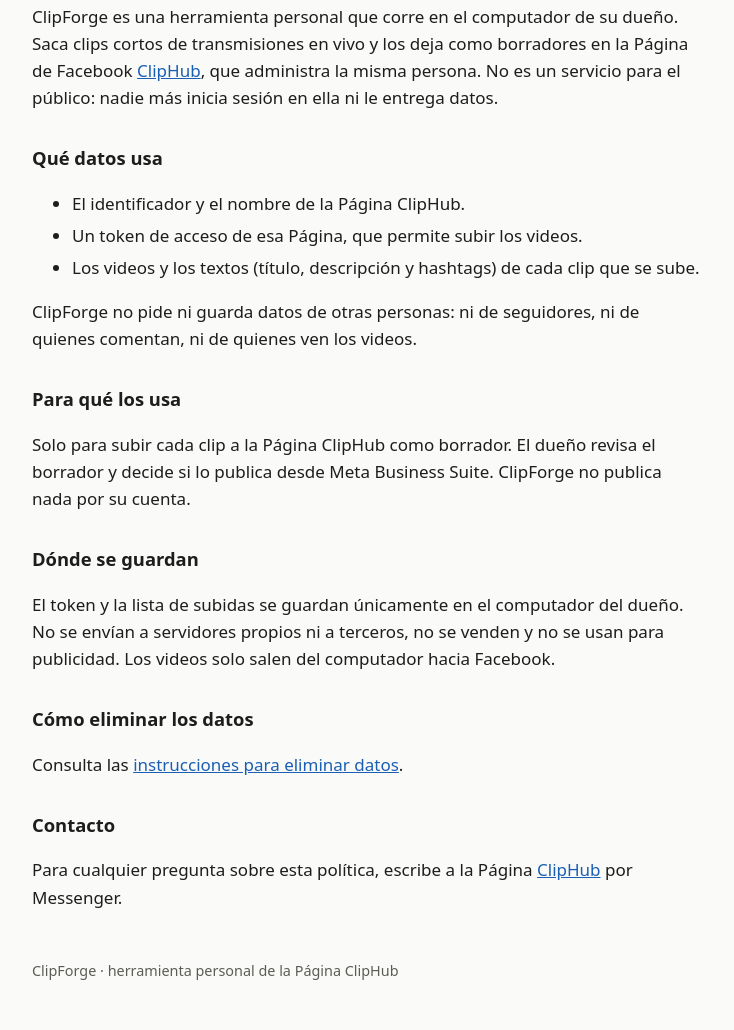
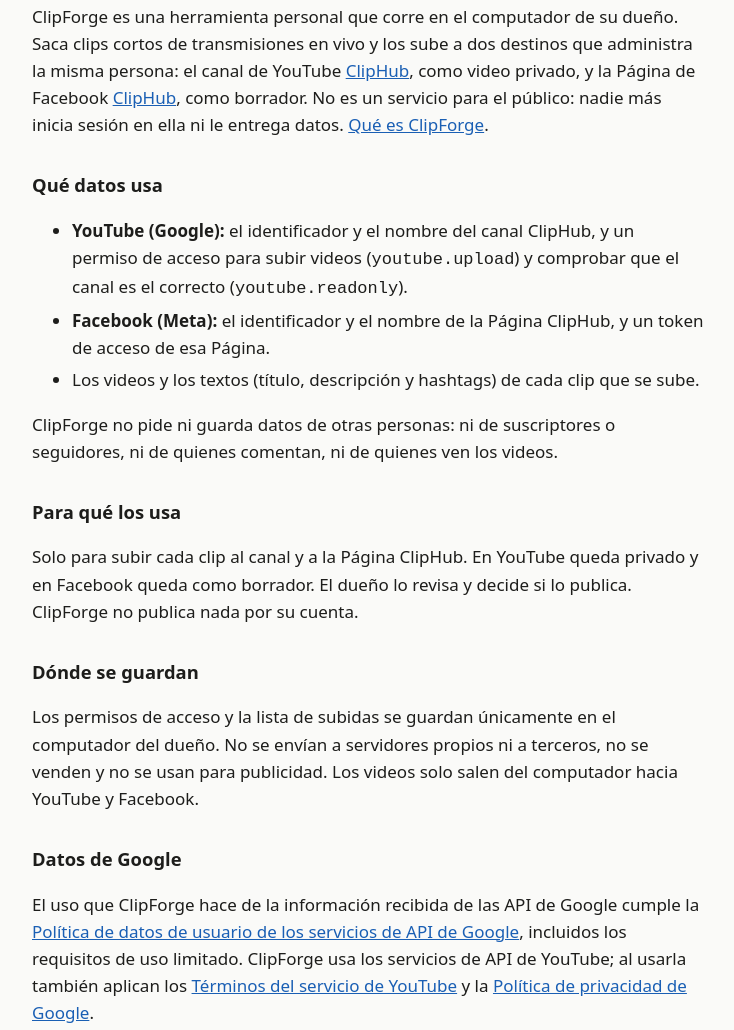
Before and after one commit to Gxxrazn21/clipforge-legal, a plain HTML site: page index.html in a window 1280 px wide. Shown: the part 128-1158 px from the top of the page, without its empty margins (272-1006 px from the left). Drawn offline with Linux system fonts and the light colour scheme.

Commit message:
Incluir YouTube en la política y agregar página principal
Co-Authored-By: Claude Opus 5.5 <noreply@anthropic.com>

```diff
--- a/index.html
+++ b/index.html
@@ -11,21 +11,24 @@
 <h1>Política de privacidad de ClipForge</h1>
 <p class="fecha">Última actualización: 16 de noviembre de 2026</p>
 
-<p>ClipForge es una herramienta personal que corre en el computador de su dueño. Saca clips cortos de transmisiones en vivo y los deja como borradores en la Página de Facebook <a href="https://www.facebook.com/profile.php?id=61595223483028">ClipHub</a>, que administra la misma persona. No es un servicio para el público: nadie más inicia sesión en ella ni le entrega datos.</p>
+<p>ClipForge es una herramienta personal que corre en el computador de su dueño. Saca clips cortos de transmisiones en vivo y los sube a dos destinos que administra la misma persona: el canal de YouTube <a href="https://www.youtube.com/@ClipHub-r3f">ClipHub</a>, como video privado, y la Página de Facebook <a href="https://www.facebook.com/profile.php?id=61595223483028">ClipHub</a>, como borrador. No es un servicio para el público: nadie más inicia sesión en ella ni le entrega datos. <a href="inicio.html">Qué es ClipForge</a>.</p>
 
 <h2>Qué datos usa</h2>
 <ul>
-<li>El identificador y el nombre de la Página ClipHub.</li>
-<li>Un token de acceso de esa Página, que permite subir los videos.</li>
+<li><strong>YouTube (Google):</strong> el identificador y el nombre del canal ClipHub, y un permiso de acceso para subir videos (<code>youtube.upload</code>) y comprobar que el canal es el correcto (<code>youtube.readonly</code>).</li>
+<li><strong>Facebook (Meta):</strong> el identificador y el nombre de la Página ClipHub, y un token de acceso de esa Página.</li>
 <li>Los videos y los textos (título, descripción y hashtags) de cada clip que se sube.</li>
 </ul>
-<p>ClipForge no pide ni guarda datos de otras personas: ni de seguidores, ni de quienes comentan, ni de quienes ven los videos.</p>
+<p>ClipForge no pide ni guarda datos de otras personas: ni de suscriptores o seguidores, ni de quienes comentan, ni de quienes ven los videos.</p>
 
 <h2>Para qué los usa</h2>
-<p>Solo para subir cada clip a la Página ClipHub como borrador. El dueño revisa el borrador y decide si lo publica desde Meta Business Suite. ClipForge no publica nada por su cuenta.</p>
+<p>Solo para subir cada clip al canal y a la Página ClipHub. En YouTube queda privado y en Facebook queda como borrador. El dueño lo revisa y decide si lo publica. ClipForge no publica nada por su cuenta.</p>
 
 <h2>Dónde se guardan</h2>
-<p>El token y la lista de subidas se guardan únicamente en el computador del dueño. No se envían a servidores propios ni a terceros, no se venden y no se usan para publicidad. Los videos solo salen del computador hacia Facebook.</p>
+<p>Los permisos de acceso y la lista de subidas se guardan únicamente en el computador del dueño. No se envían a servidores propios ni a terceros, no se venden y no se usan para publicidad. Los videos solo salen del computador hacia YouTube y Facebook.</p>
+
+<h2>Datos de Google</h2>
+<p>El uso que ClipForge hace de la información recibida de las API de Google cumple la <a href="https://developers.google.com/terms/api-services-user-data-policy">Política de datos de usuario de los servicios de API de Google</a>, incluidos los requisitos de uso limitado. ClipForge usa los servicios de API de YouTube; al usarla también aplican los <a href="https://www.youtube.com/t/terms">Términos del servicio de YouTube</a> y la <a href="https://policies.google.com/privacy">Política de privacidad de Google</a>.</p>
 
 <h2>Cómo eliminar los datos</h2>
 <p>Consulta las <a href="eliminar-datos.html">instrucciones para eliminar datos</a>.</p>
@@ -33,7 +36,7 @@
 <h2>Contacto</h2>
 <p>Para cualquier pregunta sobre esta política, escribe a la Página <a href="https://www.facebook.com/profile.php?id=61595223483028">ClipHub</a> por Messenger.</p>
 
-<footer>ClipForge · herramienta personal de la Página ClipHub</footer>
+<footer>ClipForge · herramienta personal de ClipHub</footer>
 </main>
 </body>
 </html>
```
Also changed, not shown: eliminar-datos.html (+8 -2 lines), inicio.html (added, +28 -0 lines).
